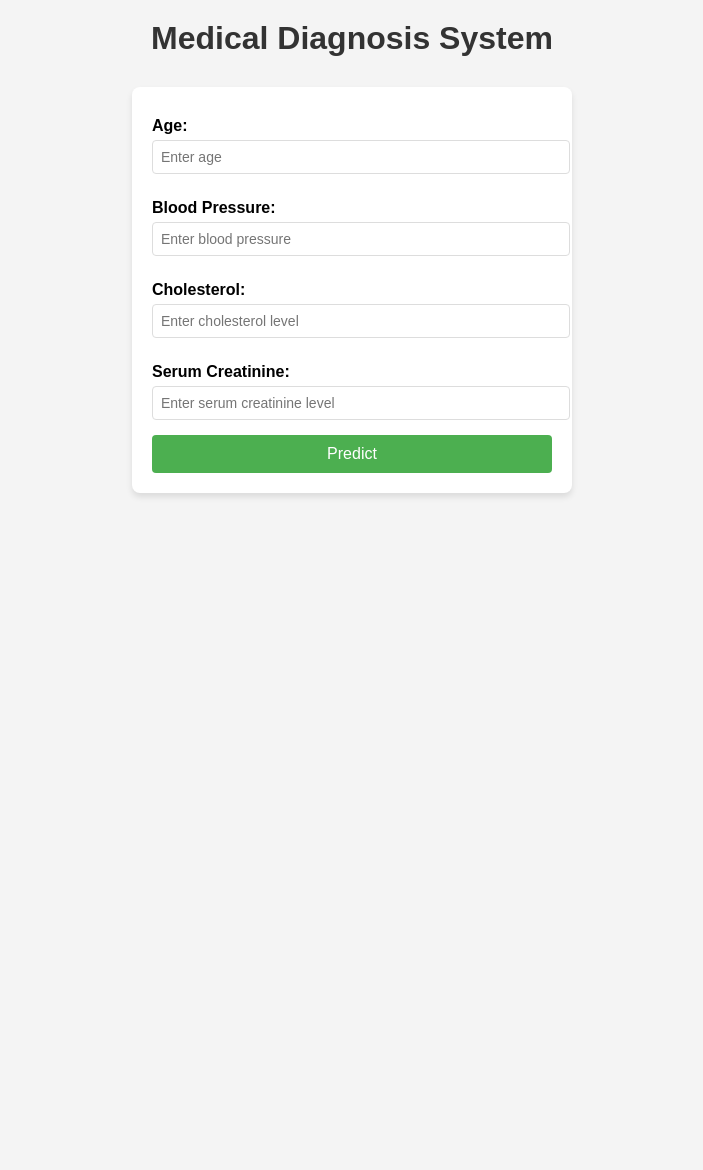
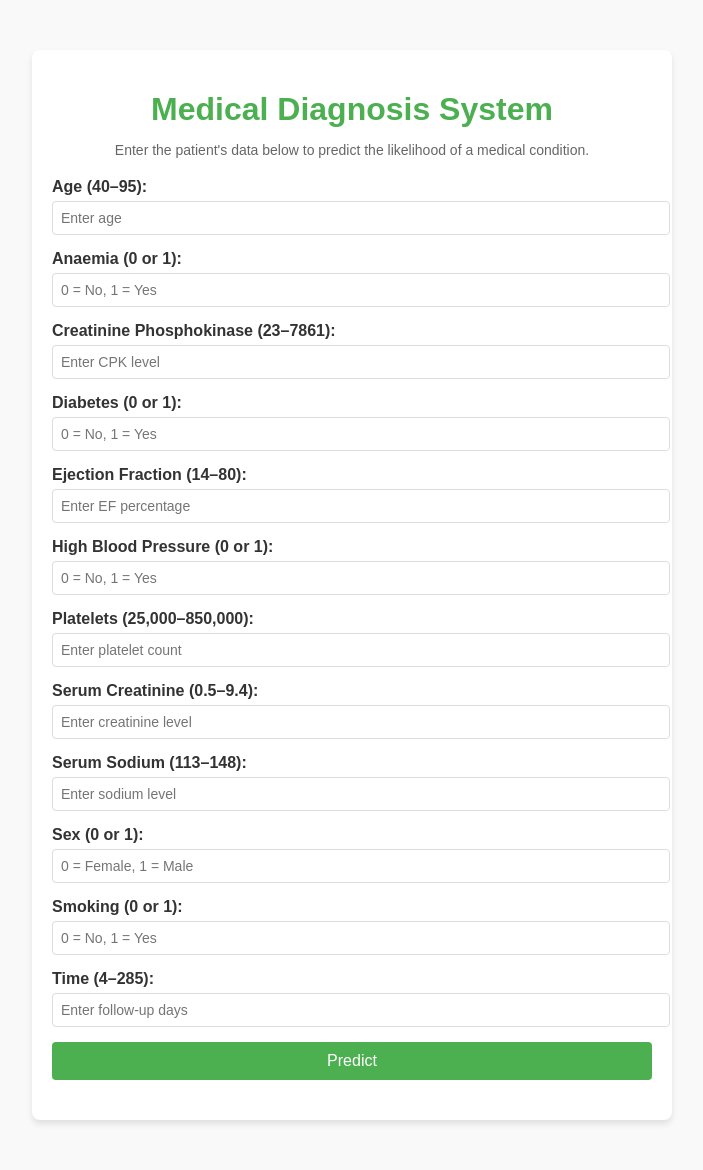
Before and after one commit to adit052003/MLproject, a Flask app: page / in a window 1280 px wide. Shown: the whole page, without its empty margins (288-991 px from the left). Before the commit the page ends 497 px from the top, so only its background shows below. Run offline with Flask 3, Linux system fonts and the light colour scheme; parts of the project's set-up code (start-up, migrations or seed data) failed here and were passed over.

Commit message:
--improved UI and backend

```diff
--- a/app.py
+++ b/app.py
@@ -1,4 +1,5 @@
 from flask import Flask, request, render_template, jsonify
+import pandas as pd
 import pickle
 import numpy as np
 
@@ -14,29 +15,42 @@ with open("scaler.pkl", "rb") as f:
 @app.route("/")
 def home():
     return render_template("index.html")  # Serve the HTML form
-
 @app.route("/predict", methods=["POST"])
 def predict():
     try:
-        # Get input data from the form
-        features = [float(x) for x in request.form.values()]  # Convert input to floats
-        features = np.array(features).reshape(1, -1)
+        # Log received form data for debugging
+        print("Form Data:", request.form)
 
-        # Normalize the features
-        features_scaled = scaler.transform(features)
+        # Collect inputs from form
+        feature_names = [
+            "age", "anaemia", "creatinine_phosphokinase", "diabetes",
+            "ejection_fraction", "high_blood_pressure", "platelets",
+            "serum_creatinine", "serum_sodium", "sex", "smoking", "time"
+        ]
+        features = [float(request.form[feature]) for feature in feature_names]
 
-        # Make prediction
+        # Log the collected features for debugging
+        print("Collected Features:", features)
+
+        # Convert input to a DataFrame with column names
+        features_df = pd.DataFrame([features], columns=feature_names)
+
+        # Normalize and predict
+        features_scaled = scaler.transform(features_df)
         prediction = model.predict(features_scaled)
         probability = model.predict_proba(features_scaled)[0][1]
 
-        # Render the result on the same page
+        # Render results
         return render_template(
             "index.html",
             prediction_text=f"Prediction: {'Disease Present' if prediction[0] == 1 else 'No Disease'}",
             probability_text=f"Probability: {round(probability * 100, 2)}%"
         )
     except Exception as e:
+        print("Error:", str(e))  # Log the error for debugging
         return render_template("index.html", prediction_text="Error: Invalid Input")
+
+
 
 if __name__ == "__main__":
     app.run(debug=True)
--- a/styles.css
+++ b/styles.css
@@ -1,57 +1,68 @@
-/* styles.css */
 body {
     font-family: Arial, sans-serif;
-    background-color: #f4f4f4;
+    background-color: #f9f9f9;
     margin: 0;
     padding: 0;
+    color: #333;
+}
+
+.container {
+    max-width: 600px;
+    margin: 50px auto;
+    padding: 20px;
+    background: #fff;
+    border-radius: 8px;
+    box-shadow: 0 4px 6px rgba(0, 0, 0, 0.1);
 }
 
 h1 {
     text-align: center;
-    margin-top: 20px;
-    color: #333;
+    margin-bottom: 10px;
+    color: #4CAF50;
 }
 
-form {
-    background-color: #ffffff;
-    max-width: 400px;
-    margin: 30px auto;
-    padding: 20px;
-    border-radius: 8px;
-    box-shadow: 0 4px 6px rgba(0, 0, 0, 0.1);
+p {
+    text-align: center;
+    margin-bottom: 20px;
+    font-size: 14px;
+    color: #666;
 }
 
-form label {
-    display: block;
-    margin: 10px 0 5px;
-    font-weight: bold;
+.form-group {
+    margin-bottom: 15px;
 }
 
-form input {
+label {
+    font-weight: bold;
+    display: block;
+    margin-bottom: 5px;
+}
+
+input {
     width: 100%;
     padding: 8px;
-    margin-bottom: 15px;
     border: 1px solid #ddd;
     border-radius: 4px;
     font-size: 14px;
 }
 
-form button {
+button {
     width: 100%;
     padding: 10px;
     background-color: #4CAF50;
-    color: white;
+    color: #fff;
     border: none;
     border-radius: 4px;
     font-size: 16px;
     cursor: pointer;
 }
 
-form button:hover {
+button:hover {
     background-color: #45a049;
 }
 
-h3 {
+.result h3 {
     text-align: center;
-    color: #555;
+    margin-top: 20px;
+    color: #444;
 }
--- a/templates/index.html
+++ b/templates/index.html
@@ -4,28 +4,81 @@
     <meta charset="UTF-8">
     <meta name="viewport" content="width=device-width, initial-scale=1.0">
     <title>Medical Diagnosis System</title>
-    <!-- Link to external CSS file -->
     <link rel="stylesheet" href="styles.css">
 </head>
 <body>
+    <div class="container">
         <h1>Medical Diagnosis System</h1>
+        <p>Enter the patient's data below to predict the likelihood of a medical condition.</p>
+
         <form method="POST" action="/predict">
-        <label for="age">Age:</label>
-        <input type="text" id="age" name="age" placeholder="Enter age" required>
+            <div class="form-group">
+                <label for="age">Age (40–95):</label>
+                <input type="number" id="age" name="age" placeholder="Enter age" min="40" max="95" required>
+            </div>
 
-        <label for="bp">Blood Pressure:</label>
-        <input type="text" id="bp" name="bp" placeholder="Enter blood pressure" required>
+            <div class="form-group">
+                <label for="anaemia">Anaemia (0 or 1):</label>
+                <input type="number" id="anaemia" name="anaemia" placeholder="0 = No, 1 = Yes" min="0" max="1" required>
+            </div>
 
-        <label for="cholesterol">Cholesterol:</label>
-        <input type="text" id="cholesterol" name="cholesterol" placeholder="Enter cholesterol level" required>
+            <div class="form-group">
+                <label for="creatinine_phosphokinase">Creatinine Phosphokinase (23–7861):</label>
+                <input type="number" id="creatinine_phosphokinase" name="creatinine_phosphokinase" placeholder="Enter CPK level" min="23" max="7861" required>
+            </div>
 
-        <label for="serum">Serum Creatinine:</label>
-        <input type="text" id="serum" name="serum" placeholder="Enter serum creatinine level" required>
+            <div class="form-group">
+                <label for="diabetes">Diabetes (0 or 1):</label>
+                <input type="number" id="diabetes" name="diabetes" placeholder="0 = No, 1 = Yes" min="0" max="1" required>
+            </div>
+
+            <div class="form-group">
+                <label for="ejection_fraction">Ejection Fraction (14–80):</label>
+                <input type="number" id="ejection_fraction" name="ejection_fraction" placeholder="Enter EF percentage" min="14" max="80" required>
+            </div>
+
+            <div class="form-group">
+                <label for="high_blood_pressure">High Blood Pressure (0 or 1):</label>
+                <input type="number" id="high_blood_pressure" name="high_blood_pressure" placeholder="0 = No, 1 = Yes" min="0" max="1" required>
+            </div>
+
+            <div class="form-group">
+                <label for="platelets">Platelets (25,000–850,000):</label>
+                <input type="number" id="platelets" name="platelets" placeholder="Enter platelet count" min="25000" max="850000" required>
+            </div>
+
+            <div class="form-group">
+                <label for="serum_creatinine">Serum Creatinine (0.5–9.4):</label>
+                <input type="number" id="serum_creatinine" name="serum_creatinine" placeholder="Enter creatinine level" step="0.1" min="0.5" max="9.4" required>
+            </div>
+
+            <div class="form-group">
+                <label for="serum_sodium">Serum Sodium (113–148):</label>
+                <input type="number" id="serum_sodium" name="serum_sodium" placeholder="Enter sodium level" min="113" max="148" required>
+            </div>
+
+            <div class="form-group">
+                <label for="sex">Sex (0 or 1):</label>
+                <input type="number" id="sex" name="sex" placeholder="0 = Female, 1 = Male" min="0" max="1" required>
+            </div>
+
+            <div class="form-group">
+                <label for="smoking">Smoking (0 or 1):</label>
+                <input type="number" id="smoking" name="smoking" placeholder="0 = No, 1 = Yes" min="0" max="1" required>
+            </div>
+
+            <div class="form-group">
+                <label for="time">Time (4–285):</label>
+                <input type="number" id="time" name="time" placeholder="Enter follow-up days" min="4" max="285" required>
+            </div>
 
             <button type="submit">Predict</button>
         </form>
 
+        <div class="result">
             <h3>{{ prediction_text }}</h3>
             <h3>{{ probability_text }}</h3>
+        </div>
+    </div>
 </body>
 </html>
```
Lines whose indentation alone changed are shown as unchanged.
